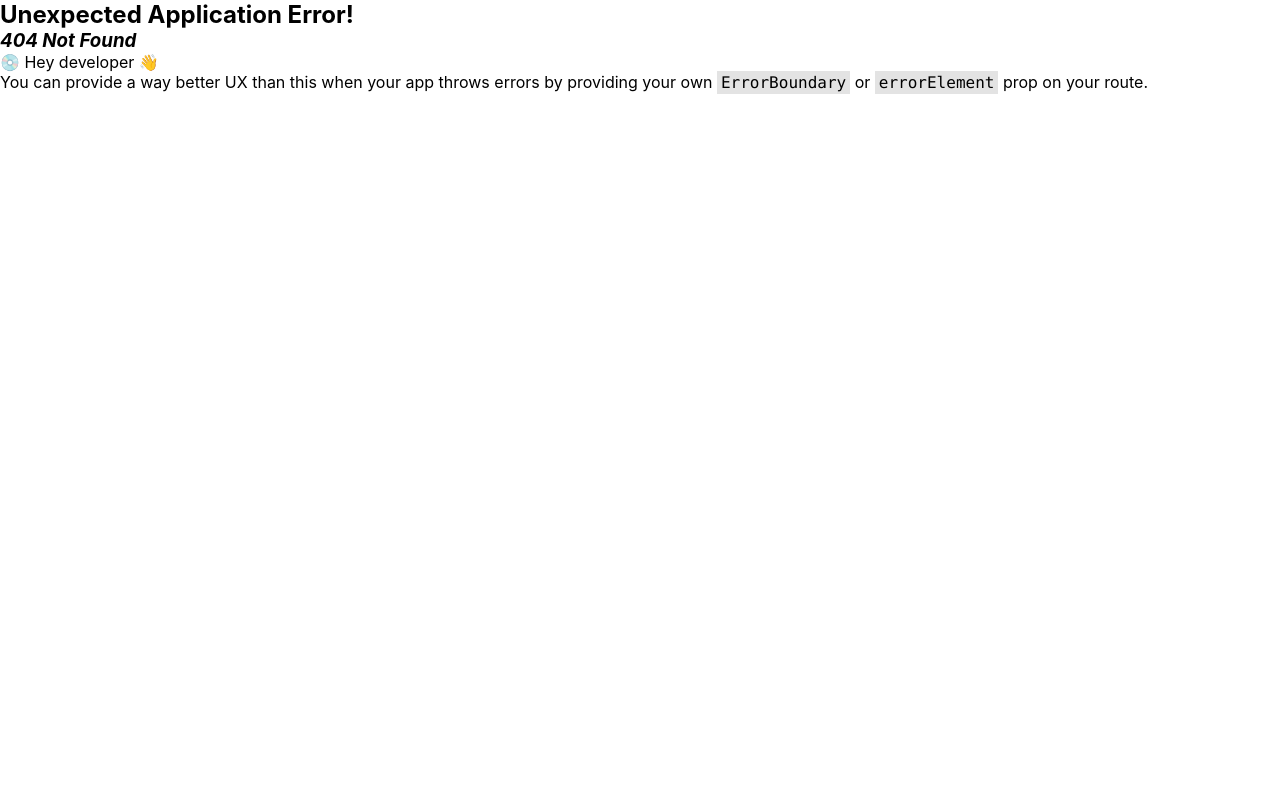
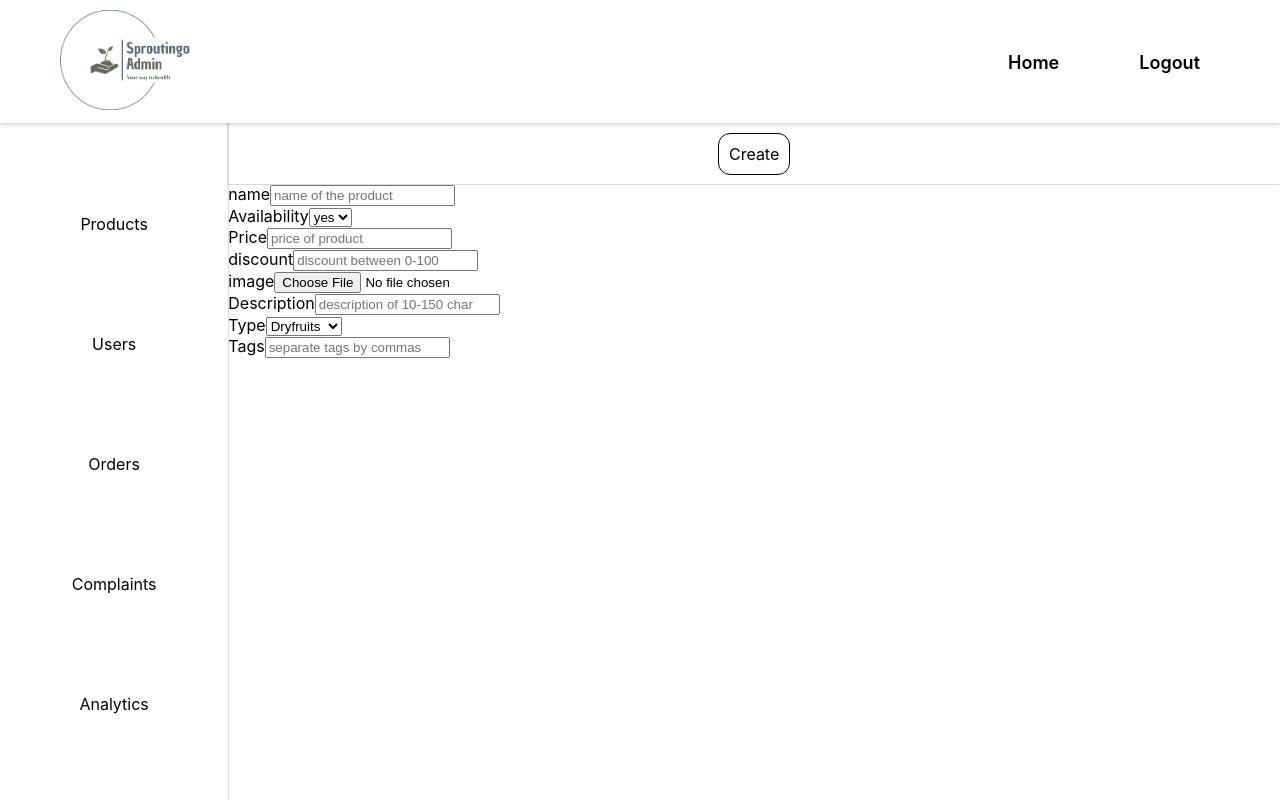
Before and after one commit to GillolaHemaVardhanReddy/sproutingo, a React (Create React App) app in the folder admin/: page /admin/products/create in a window 1280 px wide. Before the commit this address had no page. Shown: the top 800 px of the page. Built offline with nearby package versions, Linux system fonts and the light colour scheme.

Commit message:
base for product page and layouts

```diff
--- a/admin/src/App.js
+++ b/admin/src/App.js
@@ -3,11 +3,16 @@ import './App.css';
 import RootLayout from './layouts/RootLayout';
 import HomeLayout from './layouts/HomeLayout';
 import Products from './pages/Products';
+import ProductLayout from './layouts/ProductLayout';
+import CreateProduct from './components/CreateProduct/CreateProduct';
 const SiteRouter = createBrowserRouter(
   createRoutesFromElements(
     <Route path='/' element={<RootLayout/>}>
       <Route path='admin' element={<HomeLayout/>}>
-        <Route path='products' element={<Products/>}/>
+        <Route path='products' element={<ProductLayout/>}>
+            <Route index element={<Products/>}/>
+            <Route path='create' element={<CreateProduct/>}/>
+        </Route>
       </Route>
       <Route path='auth'>
 
--- /dev/null
+++ b/admin/src/components/CreateProduct/CreateProduct.jsx
@@ -0,0 +1,51 @@
+import React from 'react'
+import './CreateProduct.css'
+
+const CreateProduct = () => {
+  return (
+    <div className='product-create-container'>
+        <form className='product-create-form'>
+            <div>
+                <label htmlFor='name'>name</label>
+                <input type='text' name='name' placeholder='name of the product'/>
+            </div>
+            <div>
+                <label htmlFor='available'>Availability</label>
+                <select name='available'>
+                    <option value={true}>yes</option>
+                    <option value={false}>no</option>
+                </select>
+            </div>
+            <div>
+                <label htmlFor='price'>Price</label>
+                <input type='number' name='price' placeholder='price of product'/>
+            </div>
+            <div>
+                <label htmlFor='discount'>discount</label>
+                <input type='number' name='discount' placeholder='discount between 0-100'/>
+            </div>
+            <div>
+                <label htmlFor='thumb_img'>image</label>
+                <input type='file' name='thumb_img'/>
+            </div>
+            <div>
+                <label htmlFor='desc'>Description</label>
+                <input type='text' name='desc' placeholder='description of 10-150 char'/>
+            </div>
+            <div>
+                <label htmlFor='category'>Type</label>
+                <select name='category'>
+                    <option value='dryfruits'>Dryfruits</option>
+                    <option value='sproutes'>Sproutes</option>
+                </select>
+            </div>
+            <div>
+                <label htmlFor='category'>Tags</label>
+                <input name='tags' type='text' placeholder='separate tags by commas'/>
+            </div>
+        </form>
+    </div>
+  )
+}
+
+export default CreateProduct
--- /dev/null
+++ b/admin/src/components/ProductDisplay/ProductDisplay.jsx
@@ -0,0 +1,12 @@
+import React from 'react'
+import './ProductDisplay.css'
+
+const ProductDisplay = () => {
+  return (
+    <div className='product-display-continer'>
+      products
+    </div>
+  )
+}
+
+export default ProductDisplay
--- a/admin/src/components/ProductNavbar/ProductNavbar.css
+++ b/admin/src/components/ProductNavbar/ProductNavbar.css
@@ -6,13 +6,19 @@
     height: 60px;
     box-shadow: rgba(0, 0, 0, 0.02) 0px 1px 3px 0px, rgba(27, 31, 35, 0.15) 0px 0px 0px 1px;
 }
-.product-nav-bar-container>p{
+
+.product-create{
+    text-decoration: none;
+    color: black;
+}
+
+.product-create>p{
     border: 1px solid black;
     padding: 10px;
     border-radius: 12px;
     cursor: pointer;
     box-shadow: none;
 }
-.product-nav-bar-container>p:hover{
+.product-create>p:hover{
     box-shadow: rgba(0, 0, 0, 0.16) 0px 10px 36px 0px, rgba(0, 0, 0, 0.06) 0px 0px 0px 1px;
 }
--- a/admin/src/components/ProductNavbar/ProductNavbar.jsx
+++ b/admin/src/components/ProductNavbar/ProductNavbar.jsx
@@ -1,10 +1,11 @@
 import React from 'react'
 import './ProductNavbar.css'
+import { Link } from 'react-router-dom'
 
 const ProductNavbar = () => {
   return (
     <div className='product-nav-bar-container'>
-      <p>Create</p>
+      <Link to='create' className='product-create'><p>Create</p></Link>
     </div>
   )
 }
--- a/admin/src/components/Sidebar/Sidebar.jsx
+++ b/admin/src/components/Sidebar/Sidebar.jsx
@@ -6,11 +6,11 @@ const Sidebar = () => {
   return (
     <div className='side-bar-container'>
       <Link to='products' className='side-bar-link'><p>Products</p></Link>
-      <Link to='products' className='side-bar-link'><p>Users</p></Link>
-      <Link to='products' className='side-bar-link'><p>Orders</p></Link>
-      <Link to='products' className='side-bar-link'><p>Complaints</p></Link>
-      <Link to='products' className='side-bar-link'><p>Analytics</p></Link>
-      <Link to='products' className='side-bar-link'><p>New Feature</p></Link>
+      <Link to='users' className='side-bar-link'><p>Users</p></Link>
+      <Link to='orders' className='side-bar-link'><p>Orders</p></Link>
+      <Link to='complaints' className='side-bar-link'><p>Complaints</p></Link>
+      <Link to='analytics' className='side-bar-link'><p>Analytics</p></Link>
+      <Link to='newfeatures' className='side-bar-link'><p>New Feature</p></Link>
     </div>
   )
 }
--- /dev/null
+++ b/admin/src/layouts/ProductLayout.jsx
@@ -0,0 +1,14 @@
+import React from 'react'
+import { Outlet } from 'react-router-dom'
+import ProductNavbar from '../components/ProductNavbar/ProductNavbar'
+
+const ProductLayout = () => {
+  return (
+    <div className='products-container'>
+      <ProductNavbar/>
+      <Outlet/>
+    </div>
+  )
+}
+
+export default ProductLayout
--- a/admin/src/pages/Products.jsx
+++ b/admin/src/pages/Products.jsx
@@ -1,11 +1,11 @@
 import React from 'react'
-import ProductNavbar from '../components/ProductNavbar/ProductNavbar'
 import './css/Products.css'
+import ProductDisplay from '../components/ProductDisplay/ProductDisplay'
 
 const Products = () => {
   return (
     <div className='products-container'>
-      <ProductNavbar/>
+      <ProductDisplay/>
     </div>
   )
 }
```
Also changed, not shown: admin/src/components/CreateProduct/CreateProduct.css (added), admin/src/components/ProductDisplay/ProductDisplay.css (added).
